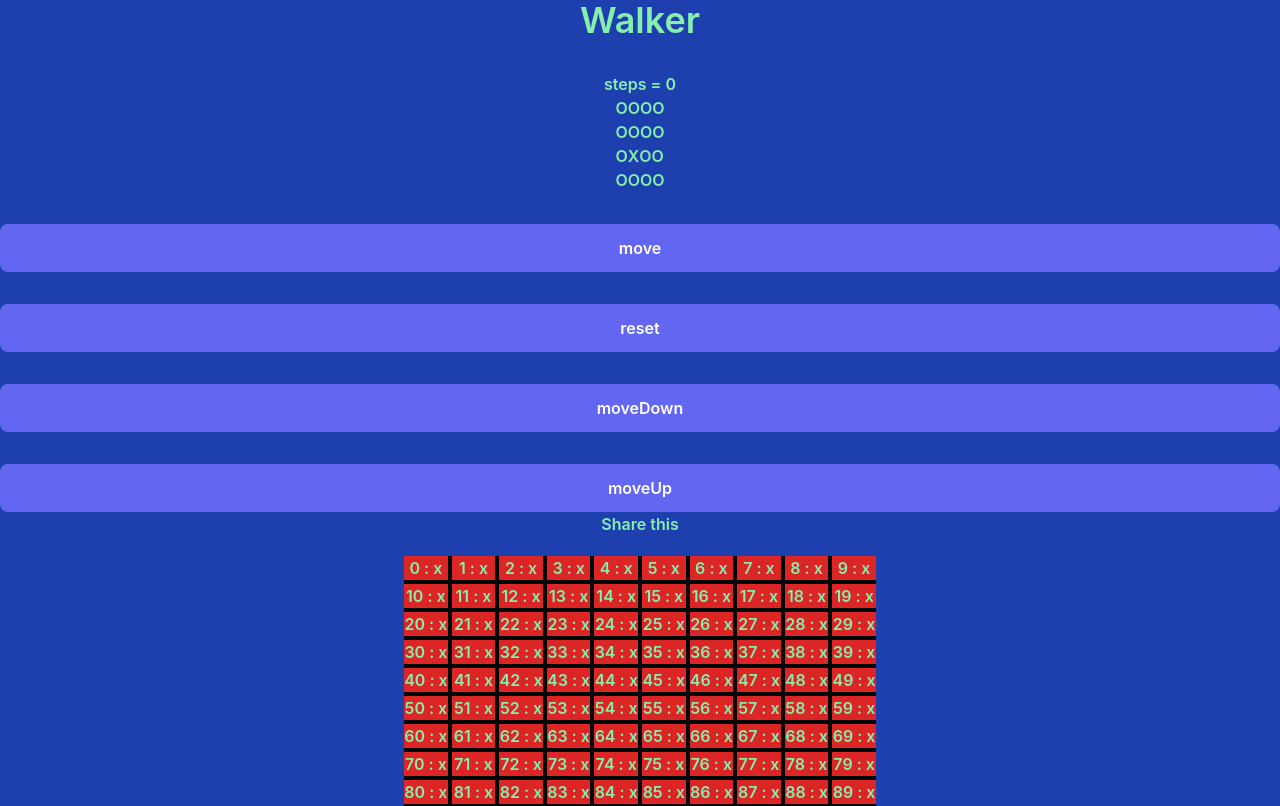
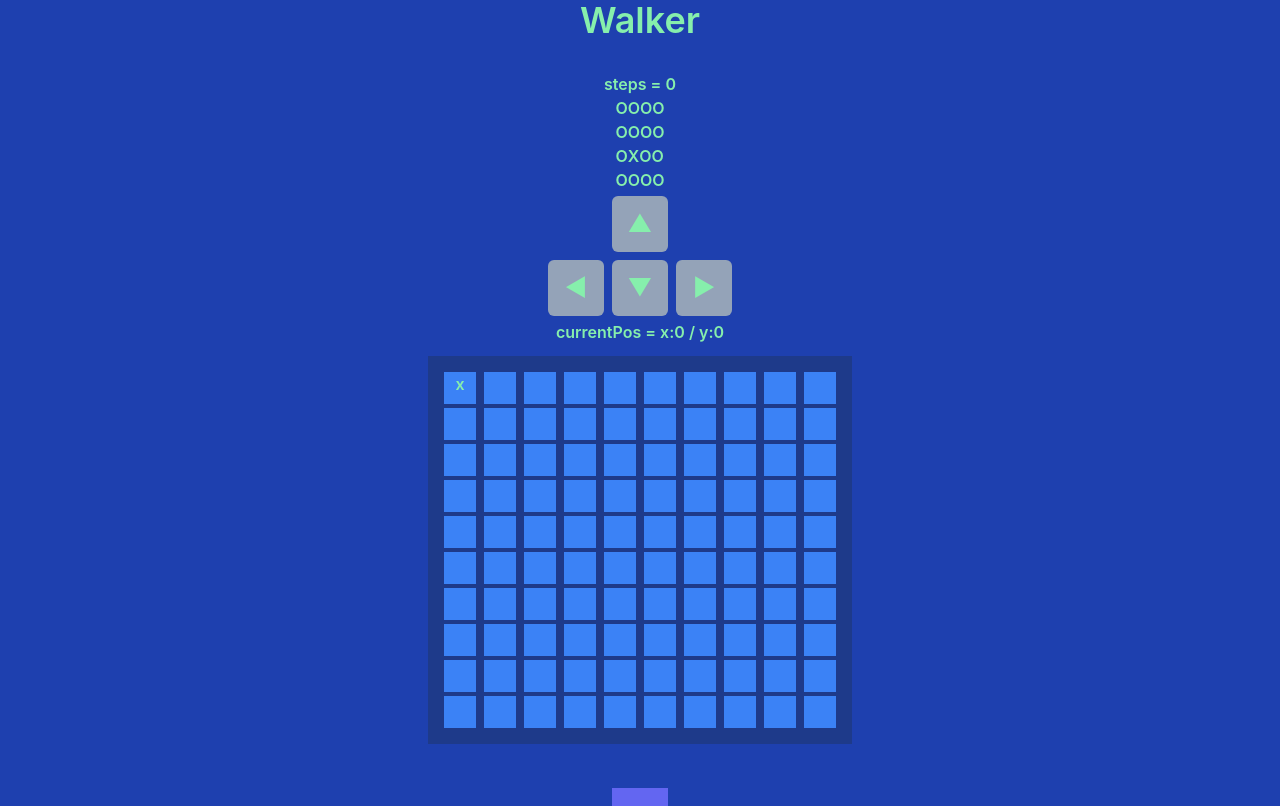
Before and after one commit to leog91/leog, a Next.js app: page /walker in a window 1280 px wide. Shown: the top 806 px of the page. Built offline with nearby package versions, Linux system fonts and the light colour scheme.

Commit message:
walker updated

```diff
--- a/pages/walker.js
+++ b/pages/walker.js
@@ -22,6 +22,18 @@ function Walker() {
   const [step, setStep] = useState(0);
   const items = Array(100).fill({});
 
+  const [map, setMap] = useState([[]]);
+
+  const initialMap = Array(10)
+    .fill(Array(10).fill(""))
+    .map((c, ix) => c.map((elem, ir) => `x${ix}y${ir}`));
+
+  // column row
+
+  // const res = mapp.map((c, ix) => c.map((elem, ir) => `x${ix}y${ir}`));
+
+  // console.log("res", res);
+
   const [grid, setGrid] = useState([
     ["O", "O", "O", "O"],
     ["O", "O", "O", "O"],
@@ -35,8 +47,8 @@ function Walker() {
   });
 
   const [walkerPosition, setWalkerPosition] = useState({
-    x: 1,
-    y: 1,
+    x: 0,
+    y: 0,
   });
 
   const move = () => {
@@ -50,15 +62,50 @@ function Walker() {
     setStep(step + 1);
   };
 
+  useEffect(() => {
+    const newMap = [...initialMap];
+    newMap[0][0] = "player";
+
+    setMap(newMap);
+  }, []);
+
+  useEffect(() => {
+    const newMap = [...initialMap];
+    newMap[walkerPosition.x][walkerPosition.y] = "player";
+
+    setMap(newMap);
+  }, [walkerPosition]);
+
+  useEffect(() => {
+    const onKeyDown = (e) => {
+      if (
+        ["Space", "ArrowUp", "ArrowDown", "ArrowLeft", "ArrowRight"].indexOf(
+          e.code
+        ) > -1
+      ) {
+        e.preventDefault();
+      }
+    };
+    window.addEventListener("keydown", onKeyDown, false);
+    return () => window.removeEventListener("keydown", onKeyDown);
+  });
+
   const moveDown = () => {
-    console.log("moving Down");
-    console.log("position", walkerPosition);
+    if (walkerPosition.y === 9) return;
     setWalkerPosition({ ...walkerPosition, y: walkerPosition.y + 1 });
   };
 
+  const moveLeft = () => {
+    if (walkerPosition.x === 0) return;
+    setWalkerPosition({ ...walkerPosition, x: walkerPosition.x - 1 });
+  };
+  const moveRight = () => {
+    if (walkerPosition.x === 9) return;
+    setWalkerPosition({ ...walkerPosition, x: walkerPosition.x + 1 });
+  };
+
   const moveUp = () => {
-    console.log("moving Up");
-    console.log("position", walkerPosition);
+    if (walkerPosition.y === 0) return;
     setWalkerPosition({ ...walkerPosition, y: walkerPosition.y - 1 });
   };
 
@@ -74,7 +121,27 @@ function Walker() {
   };
 
   const handler = (e) => {
-    console.log("handler", e.key);
+    // console.log("handler", e);
+
+    // console.log("handler", e.key);
+
+    switch (e.key) {
+      case "ArrowUp":
+        moveUp();
+        break;
+      case "ArrowRight":
+        moveRight();
+        break;
+      case "ArrowLeft":
+        moveLeft();
+        break;
+      case "ArrowDown":
+        moveDown();
+        break;
+
+      default:
+        break;
+    }
   };
 
   /*
@@ -87,7 +154,7 @@ function Walker() {
 
   return (
     <>
-      <div onKeyPress={(e) => handler(e)}>
+      <div tabIndex="0" onKeyDown={(e) => handler(e)}>
         <div className=" bg-blue-800 flex flex-col  text-green-300 font-semibold place-items-center  ">
           <div className="text-4xl   mb-8">Walker</div>
           <div>steps = {step}</div>
@@ -103,10 +170,63 @@ function Walker() {
             ))}
           </div>
 
+          <div className="grid grid-cols-3 text-center text-2xl ">
+            <div> </div>
+
+            <div
+              onClick={() => moveUp()}
+              className="flex rounded-md justify-center items-center bg-slate-400 w-14 h-14 m-1 hover:bg-slate-200 hover:text-black"
+            >
+              ▲
+            </div>
+            <div> </div>
+            <div
+              onClick={() => moveLeft()}
+              className="flex rounded-md justify-center items-center bg-slate-400 w-14 h-14 m-1 hover:bg-slate-200 hover:text-black"
+            >
+              ◄
+            </div>
+            <div
+              onClick={() => moveDown()}
+              className="flex rounded-md justify-center items-center bg-slate-400 w-14 h-14 m-1 hover:bg-slate-200 hover:text-black"
+            >
+              ▼
+            </div>
+            <div
+              onClick={() => moveRight()}
+              className="flex rounded-md justify-center items-center bg-slate-400 w-14 h-14 m-1 hover:bg-slate-200 hover:text-black"
+            >
+              ►
+            </div>
+          </div>
+
+          <div>
+            {" "}
+            currentPos = x:{walkerPosition.x} / y:{walkerPosition.y}
+          </div>
+
+          <div className="flex p-3 m-3 bg-blue-900">
+            {map.map((e, i) => (
+              <div key={i} className=" text-center ">
+                {/* [x:{i}]{" "} */}
+                {e.map((j) => (
+                  <div
+                    className="m-1 bg-blue-500 h-8 w-8 hover:bg-red-200"
+                    key={j}
+                  >
+                    {j === "player" ? "x" : ""}
+                    {/* {}
+                    {j}{" "} */}
+                  </div>
+                ))}
+              </div>
+            ))}
+          </div>
+
           <button
             onClick={() => move()}
-            //   onKeyPress={(e) => handler(e)}
-            className="bg-indigo-500 text-white w-full p-3 rounded-lg mt-8 hover:bg-indigo-700"
+            onKeyPress={(e) => handler(e)}
+            className="bg-indigo-500 text-white  p-3 w-14 h-14 mt-8  hover:bg-indigo-700"
           >
             {" "}
             move
```
